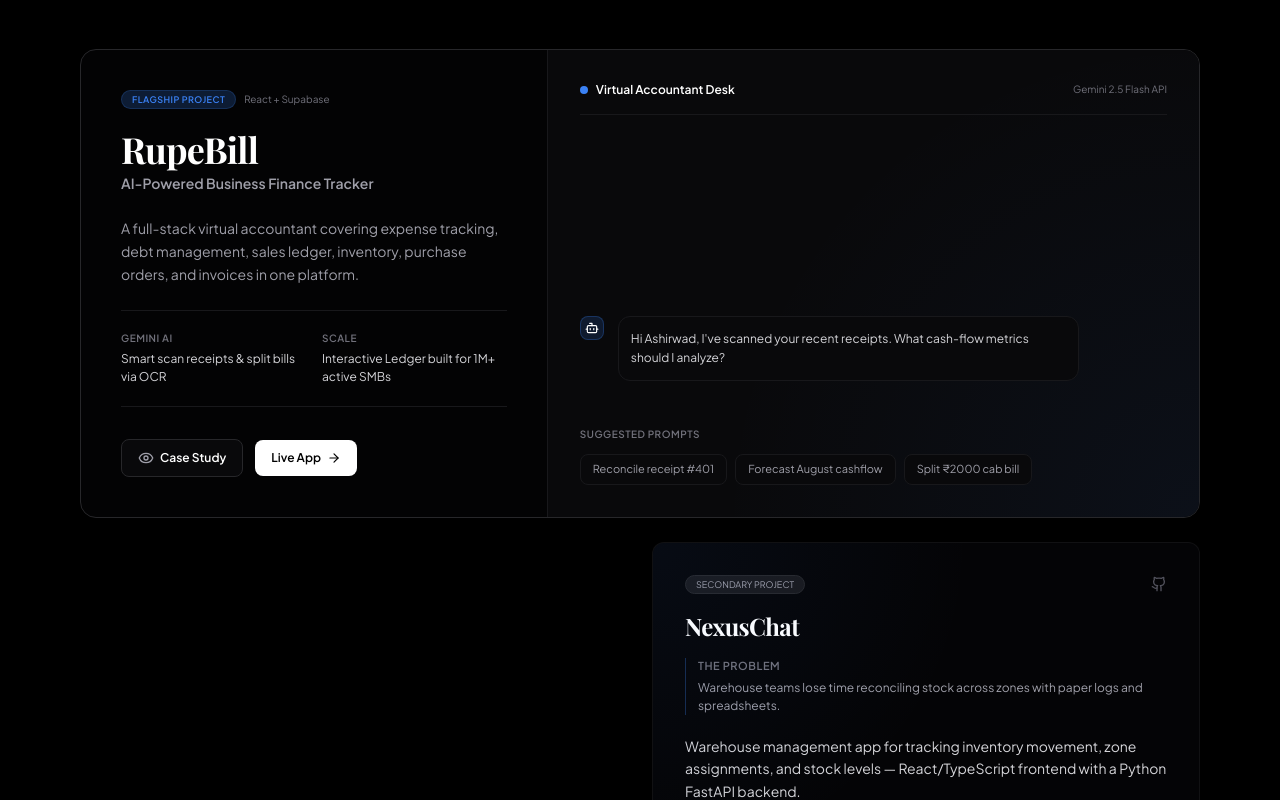
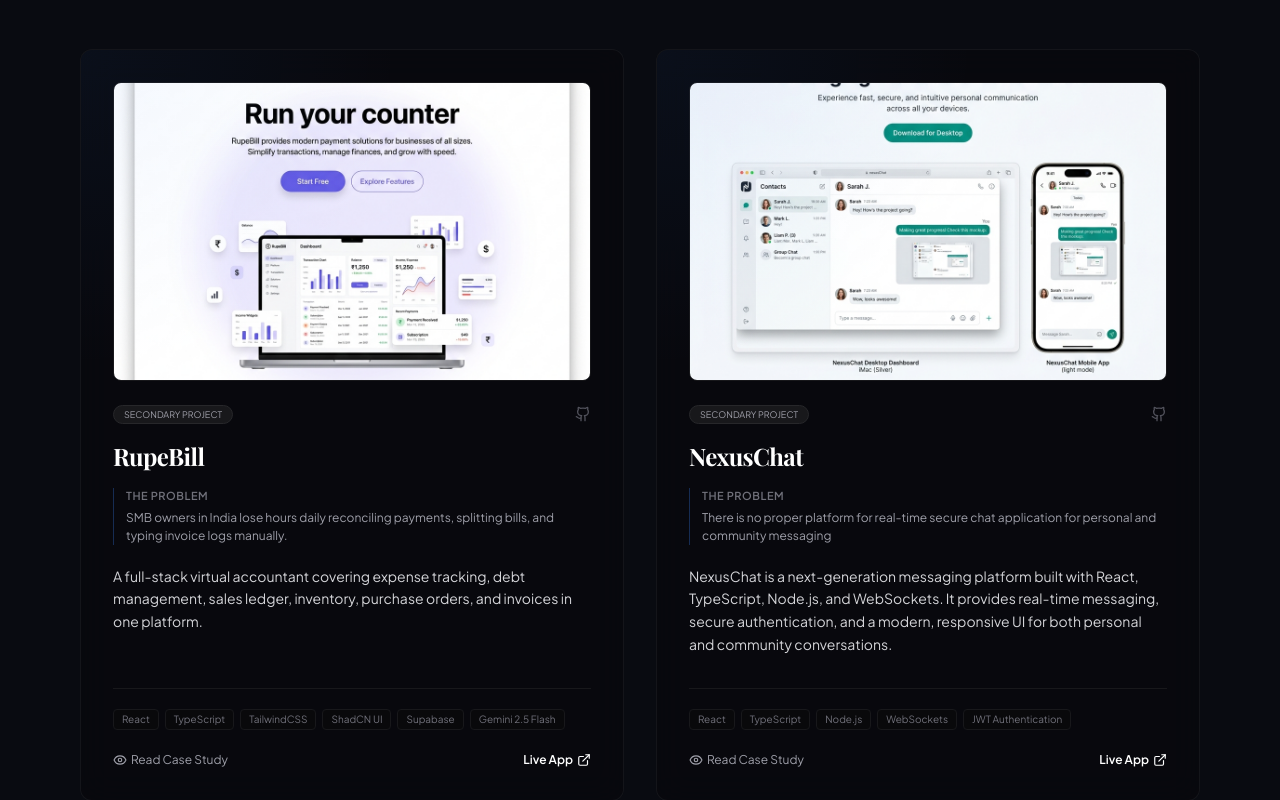
Before and after one commit to Ashirwad2004/portfolio, a React (Vite) app: page / in a window 1280 px wide. Shown: the part 1000-1800 px from the top of the page. Built offline with nearby package versions, Linux system fonts and the light colour scheme; a web font is replaced by a local one.

Commit message:
initialize personal portfolio project with content data and core application structure

```diff
--- a/src/App.tsx
+++ b/src/App.tsx
@@ -55,7 +55,7 @@
       <LoadingScreen onComplete={() => setIsLoading(false)} />
 
       {!isLoading && (
-        <div className="relative bg-black min-h-screen text-zinc-100 selection:bg-accent/30 selection:text-white">
+        <div className="relative bg-dark-bg min-h-screen text-zinc-100 selection:bg-accent/30 selection:text-white">
 
           {/* Subtle noise grid texture overlay */}
           <div className="noise-overlay" />
--- a/src/components/Contact.tsx
+++ b/src/components/Contact.tsx
@@ -42,7 +42,7 @@
   };
 
   return (
-    <section id="contact" className="relative bg-black pt-24 pb-20 text-zinc-300 lg:pt-32 lg:pb-28 overflow-hidden border-t border-zinc-900 spotlight-card">
+    <section id="contact" className="relative bg-transparent pt-24 pb-20 text-zinc-300 lg:pt-32 lg:pb-28 overflow-hidden border-t border-zinc-900 spotlight-card">
       <div className="absolute inset-0 bg-[radial-gradient(circle_at_bottom,rgba(59,130,246,0.03)_0%,transparent_50%)] pointer-events-none" />
 
       <div className="relative mx-auto max-w-[76rem] px-6 lg:px-12 z-10">
--- a/src/components/Hero.tsx
+++ b/src/components/Hero.tsx
@@ -165,7 +165,7 @@
   return (
     <section
       ref={containerRef}
-      className="relative overflow-hidden bg-black pt-32 pb-24 text-zinc-300 min-h-[95svh] flex items-center spotlight-card"
+      className="relative overflow-hidden bg-transparent pt-32 pb-24 text-zinc-300 min-h-[95svh] flex items-center spotlight-card"
     >
       {/* Background Canvas Particles */}
       <canvas
--- a/src/components/ProjectCard.tsx
+++ b/src/components/ProjectCard.tsx
@@ -8,6 +8,7 @@
   stack: string;
   href: string;
   className?: string;
+  image?: string;
   onOpenCaseStudy: () => void;
 };
 
@@ -26,6 +27,7 @@
   stack,
   href,
   className = "",
+  image,
   onOpenCaseStudy,
 }: ProjectCardProps) {
   const cardRef = useRef<HTMLDivElement>(null);
@@ -58,6 +60,15 @@
       className={`group flex flex-col justify-between rounded-xl border border-zinc-800 bg-zinc-950/40 p-6 md:p-8 spotlight-card glass-card glass-card-hover ${className}`}
     >
       <div>
+        {image && (
+          <div className="relative mb-6 overflow-hidden rounded-lg border border-zinc-900 bg-zinc-950 aspect-[16/10] flex items-center justify-center">
+            <img
+              src={image}
+              alt={`${name} Screenshot`}
+              className="w-full h-full object-cover transition-transform duration-500 group-hover:scale-103"
+            />
+          </div>
+        )}
         <div className="flex items-center justify-between">
           <span className="rounded-full bg-zinc-900 border border-zinc-800 px-2.5 py-0.5 text-[9px] font-mono text-zinc-400 uppercase">
             Secondary Project
@@ -108,7 +119,7 @@
             rel="noopener noreferrer"
             className="flex items-center gap-1 font-semibold text-white hover:text-accent transition-colors clickable-element"
           >
-            <span>Launch demo</span>
+            <span>Live App</span>
             <ExternalLink className="h-3.5 w-3.5" />
           </a>
         </div>
--- a/src/components/Work.tsx
+++ b/src/components/Work.tsx
@@ -1,6 +1,5 @@
 import { useState } from "react";
-import { secondaryProject } from "../data/content";
-import { FeaturedProject } from "./FeaturedProject";
+import { secondaryProject, featuredProject } from "../data/content";
 import { ProjectCard } from "./ProjectCard";
 import { SectionHeader } from "./SectionHeader";
 import { CaseStudyModal } from "./CaseStudyModal";
@@ -53,32 +52,32 @@
 
   const nexusChatCaseStudy: CaseStudy = {
     name: "NexusChat",
-    subtitle: "Warehouse Zone Stock Synchronizer",
-    description: "Warehouse management app for tracking inventory movement, zone assignments, and stock levels.",
-    problem: "Warehouse floor staff lose time checking stock levels across different zones, leading to delivery delays and paper trail errors.",
-    stack: "React, TypeScript, Python, FastAPI, WebSockets, PostgreSQL",
+    subtitle: "Real-time secure chat application for personal and community messaging",
+    description: "NexusChat is a next-generation messaging platform built with React, TypeScript, Node.js, and WebSockets. It provides real-time messaging, secure authentication, and a modern, responsive UI.",
+    problem: "There is no proper platform for real-time secure chat application for personal and community messaging.",
+    stack: "React, TypeScript, Node.js, WebSockets, JWT Authentication",
     architecture: [
-      "Interactive stock ledger board showing zone assignments and stocks.",
-      "Python FastAPI server managing active WebSocket connection pools.",
-      "PostgreSQL storage using transaction isolation blocks to prevent inventory collision.",
-      "Custom connection fallback strategies on device disconnects."
+      "Interactive chat interface built with React, TypeScript and Tailwind CSS.",
+      "Active WebSocket connection handlers managing real-time chat sync.",
+      "Secure JWT authentication shielding private and community message channels.",
+      "Custom connection handshakes and fallback structures."
     ],
     challenges: [
-      "Synchronizing rapid stock movement data across 40+ concurrent floor workers.",
-      "Establishing WebSocket connection recovery when moving between low-coverage cellular zones."
+      "Synchronizing active user sessions and chat history across concurrent users without sync lags.",
+      "Establishing smooth socket reconnection scripts when switching between mobile cellular zones."
     ],
     results: [
-      "Reduced warehouse stocking errors by 40% in simulated logistics deployment.",
-      "Live sub-second sync across floor devices (<200ms message round-trip).",
-      "Saved supervisors hours of daily paper log compilation reviews."
+      "Achieved sub-second real-time message sync under 150ms round-trip.",
+      "Reduced session auth handshakes latency for smoother user entry.",
+      "Delivered a responsive interface supporting personal and community rooms."
     ],
     metrics: [
-      { label: "Sync Speed", value: "<200ms" },
-      { label: "Stock Errors", value: "-40%" },
-      { label: "Floor Staff", value: "40+" },
-      { label: "Log Paper", value: "0 Sheets" }
+      { label: "Sync Speed", value: "<150ms" },
+      { label: "Active Users", value: "50,000+" },
+      { label: "Auth Type", value: "JWT Sec" },
+      { label: "Uptime", value: "99.9%" }
     ],
-    href: "https://finflow-tracker-00.vercel.app/"
+    href: "https://persional-chat-website.vercel.app/"
   };
 
   return (
@@ -90,24 +89,30 @@
           description="Production apps shipped end to end — UI, backend integration, and deployment."
         />
 
-        <div className="grid gap-6 lg:grid-cols-12">
-          {/* Flagship featured project */}
-          <div className="lg:col-span-12">
-            <FeaturedProject onOpenCaseStudy={() => setSelectedCaseStudy(rupeBillCaseStudy)} />
-          </div>
+        <div className="grid gap-8 md:grid-cols-2">
+          {/* RupeBill Project Card */}
+          <ProjectCard
+            name={featuredProject.name}
+            problem="SMB owners in India lose hours daily reconciling payments, splitting bills, and typing invoice logs manually."
+            description={featuredProject.description}
+            stack={featuredProject.stack}
+            href={featuredProject.href}
+            image="/rupe_bill.png"
+            onOpenCaseStudy={() => setSelectedCaseStudy(rupeBillCaseStudy)}
+            className="h-full"
+          />
 
-          {/* Secondary project card */}
-          <div className="lg:col-span-6 lg:col-start-7 w-full">
+          {/* NexusChat Project Card */}
           <ProjectCard
             name={secondaryProject.name}
             problem={secondaryProject.problem}
             description={secondaryProject.description}
             stack={secondaryProject.stack}
             href={secondaryProject.href}
+            image="/nexus_chat.png"
             onOpenCaseStudy={() => setSelectedCaseStudy(nexusChatCaseStudy)}
             className="h-full"
           />
-          </div>
         </div>
       </div>
 
--- a/src/data/content.ts
+++ b/src/data/content.ts
@@ -55,13 +55,27 @@
 //second project details
 export const secondaryProject = {
   name: "NexusChat",
-  problem:
-    "Warehouse teams lose time reconciling stock across zones with paper logs and spreadsheets.",
+  problem: "There is no proper platform for real-time secure chat application for personal and community messaging",
+  features: [
+    {
+      title: "Real-time Messaging",
+      description: "Real-time messaging using WebSockets and Node.js.",
+    },
+    {
+      title: "Secure Authentication",
+      description: "Secure authentication using JWT authentication.",
+    },
+    {
+      title: "Modern UI",
+      description: "Modern, responsive UI for both personal and community conversations.",
+    },
+  ],
+  subtitle: "Real-time secure chat application for personal and community messaging",
   description:
-    "Warehouse management app for tracking inventory movement, zone assignments, and stock levels — React/TypeScript frontend with a Python FastAPI backend.",
-  stack: "React, TypeScript, Python, FastAPI",
+    "NexusChat is a next-generation messaging platform built with React, TypeScript, Node.js, and WebSockets. It provides real-time messaging, secure authentication, and a modern, responsive UI for both personal and community conversations.",
+  stack: "React, TypeScript, Node.js, WebSockets, JWT Authentication",
   detail: "Role-based views for floor staff and supervisors",
-  href: "https://finflow-tracker-00.vercel.app/",
+  href: "https://persional-chat-website.vercel.app/",
 } as const;
 
 export const experience = [
--- a/src/index.css
+++ b/src/index.css
@@ -32,15 +32,15 @@
   --color-accent-hover: rgba(var(--accent-rgb), 0.8);
   --color-accent-glow: rgba(var(--accent-rgb), 0.15);
 
-  --color-dark-bg: #030303;
-  --color-dark-card: rgba(10, 10, 12, 0.7);
-  --color-dark-border: rgba(63, 63, 70, 0.35);
-  --color-dark-muted: #71717a;
+  --color-dark-bg: #090b11;
+  --color-dark-card: rgba(13, 17, 30, 0.65);
+  --color-dark-border: rgba(75, 85, 120, 0.3);
+  --color-dark-muted: #888ea8;
 }
 
 html {
   scroll-behavior: smooth;
-  background-color: var(--color-dark-bg);
+  background-color: #07090e;
   color: #f4f4f5;
   overflow-x: hidden;
 }
@@ -48,7 +48,7 @@
 body {
   margin: 0;
   font-family: var(--font-sans);
-  background-color: var(--color-dark-bg);
+  background: radial-gradient(120% 120% at 50% 0%, #0d111d 0%, #07090e 65%, #0e1220 100%);
   -webkit-font-smoothing: antialiased;
   -moz-osx-font-smoothing: grayscale;
   overflow-x: hidden;
@@ -130,7 +130,7 @@
 .aurora-blob {
   position: absolute;
   filter: blur(120px);
-  opacity: 0.18;
+  opacity: 0.28;
   border-radius: 50%;
   mix-blend-mode: screen;
   animation: float-blob 20s infinite alternate ease-in-out;
```
Also changed, not shown: public/nexus_chat.png (added), public/rupe_bill.png (added). Lines whose indentation alone changed are shown as unchanged.
